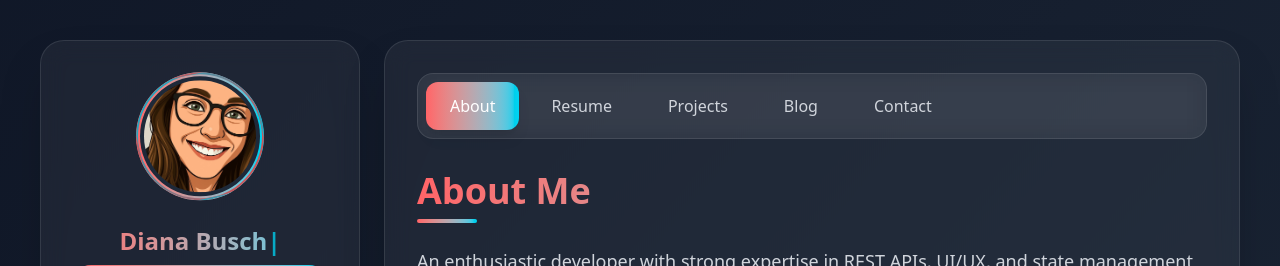
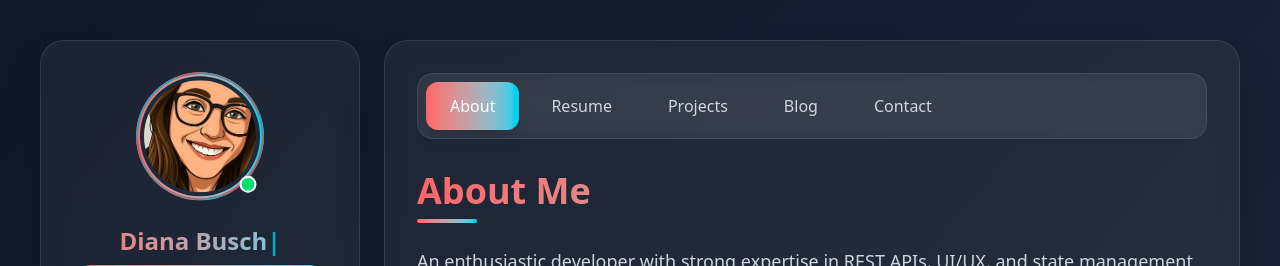
Before and after one commit to DBusch-Developer/developer-portfolio, a React (Vite) app in the folder client/: page / in a window 1280 px wide. Shown: the top 266 px of the page. Built offline with nearby package versions, Linux system fonts and the light colour scheme.

Commit message:
Adds green dot with pulse animation for available to work title.

```diff
--- a/client/src/components/Sidebar.jsx
+++ b/client/src/components/Sidebar.jsx
@@ -1,14 +1,6 @@
 import { useEffect, useState } from "react";
 import { motion, AnimatePresence } from "framer-motion";
-import {
-  Mail,
-  Phone,
-  MapPin,
-  Linkedin,
-  Github,
-  Globe,
-  ChevronDown,
-} from "lucide-react";
+import { Mail, Phone, MapPin, Linkedin, Github, Globe, ChevronDown } from "lucide-react";
 
 const Sidebar = () => {
   const [displayName, setDisplayName] = useState("");
@@ -39,24 +31,27 @@ const Sidebar = () => {
     };
 
     checkMobile();
-    window.addEventListener("resize", checkMobile);
-    return () => window.removeEventListener("resize", checkMobile);
+    window.addEventListener('resize', checkMobile);
+    return () => window.removeEventListener('resize', checkMobile);
   }, []);
 
   // Contact item click handler with glow effect
   const handleContactItemClick = (e) => {
-    e.currentTarget.classList.add("glow-effect");
+    e.currentTarget.classList.add('glow-effect');
     setTimeout(() => {
-      e.currentTarget.classList.remove("glow-effect");
+      e.currentTarget.classList.remove('glow-effect');
     }, 1000);
   };
 
   // Handle avatar click to open professional photo in new tab
   const handleAvatarClick = () => {
-    const professionalPhotoUrl =
-      "https://developer-portfolio-seven-flax.vercel.app/assets/headshot.jpg";
+    // Option 1: Direct public URL (requires file in public/assets/)
+    const professionalPhotoUrl = "/assets/headshot.jpg";
 
-    window.open(professionalPhotoUrl, "_blank", "noopener,noreferrer");
+    // Option 2: If you keep it in src/assets/, use this instead:
+    // const professionalPhotoUrl = new URL('../assets/headshot.jpg', import.meta.url).href;
+
+    window.open(professionalPhotoUrl, '_blank', 'noopener,noreferrer');
   };
 
   const contactInfo = [
@@ -96,9 +91,9 @@ const Sidebar = () => {
       animate={{ opacity: 1, x: 0 }}
       transition={{ duration: 0.6 }}
       className={`
-        ${isMobile ? "w-full" : "lg:w-80"}
+        ${isMobile ? 'w-full' : 'lg:w-80'}
         glass rounded-3xl shadow-2xl
-        ${isMobile ? "" : "lg:sticky lg:top-6"}
+        ${isMobile ? '' : 'lg:sticky lg:top-6'}
         h-fit overflow-hidden relative
       `}
     >
@@ -120,12 +115,10 @@ const Sidebar = () => {
       )}
 
       {/* Main Profile Section - Always Visible */}
-      <div className={`p-6 ${isMobile ? "pb-4" : "lg:p-8"}`}>
+      <div className={`p-6 ${isMobile ? 'pb-4' : 'lg:p-8'}`}>
         {/* Profile Image - Clickable to open professional photo in new tab */}
         <motion.div
-          className={`relative mx-auto mb-6 ${
-            isMobile ? "w-24 h-24" : "w-32 h-32"
-          } cursor-pointer group`}
+          className={`relative mx-auto mb-6 ${isMobile ? 'w-24 h-24' : 'w-32 h-32'} cursor-pointer group`}
           animate={{ y: [0, -10, 0] }}
           transition={{ duration: 3, repeat: Infinity, ease: "easeInOut" }}
           onClick={handleAvatarClick}
@@ -135,9 +128,7 @@ const Sidebar = () => {
           <div className="w-full h-full rounded-full gradient-bg p-1">
             <div className="w-full h-full rounded-full bg-gray-800 flex items-center justify-center overflow-hidden">
               <img
-                className={`rounded-full object-cover ${
-                  isMobile ? "w-20 h-20" : "w-28 h-28"
-                } group-hover:scale-110 transition-transform duration-300`}
+                className={`rounded-full object-cover ${isMobile ? 'w-20 h-20' : 'w-28 h-28'}  transition-transform duration-300`}
                 src={new URL(`../assets/avatar.jpg`, import.meta.url).href}
                 alt="Diana Busch - Click to view professional photo"
                 title="Click to view professional photo"
@@ -156,20 +147,32 @@ const Sidebar = () => {
             transition={{ duration: 8, repeat: Infinity, ease: "linear" }}
           />
 
-          {/* Hover overlay with text */}
-          <div className="absolute inset-0 rounded-full bg-black/50 flex items-center justify-center opacity-0 group-hover:opacity-100 transition-opacity duration-300 pointer-events-none">
-            <span className="text-white text-xs font-medium text-center px-2">
-              View Photo
-            </span>
+          {/* Available for work - Green pulsing dot with sonar effect */}
+          <div className={`absolute ${isMobile ? 'bottom-1 right-1' : 'bottom-2 right-2'} group/status`}>
+
+            {/* Main green dot */}
+            <motion.div
+              className="relative w-4 h-4 bg-green-400 rounded-full border-2 border-white shadow-lg z-10"
+              animate={{
+                scale: [1, 1.2, 1],
+                boxShadow: [
+                  "0 0 0 0 rgba(34, 197, 94, 0.4)",
+                  "0 0 0 8px rgba(34, 197, 94, 0)",
+                  "0 0 0 0 rgba(34, 197, 94, 0.4)"
+                ]
+              }}
+              transition={{
+                duration: 1.5,
+                repeat: Infinity,
+                ease: "easeInOut"
+              }}
+              title="Available for work!"
+            />
           </div>
         </motion.div>
 
         {/* Name with typing effect */}
-        <h1
-          className={`font-bold text-center mb-2 gradient-text ${
-            isMobile ? "text-xl" : "text-2xl"
-          }`}
-        >
+        <h1 className={`font-bold text-center mb-2 gradient-text ${isMobile ? 'text-xl' : 'text-2xl'}`}>
           {displayName}
           <motion.span
             animate={{ opacity: [1, 0] }}
@@ -188,7 +191,7 @@ const Sidebar = () => {
             delay: 2,
             type: "spring",
             stiffness: 200,
-            duration: 0.8,
+            duration: 0.8
           }}
           className="gradient-bg text-white text-center py-2 px-4 rounded-full text-sm shadow-lg shimmer-effect mb-4"
         >
@@ -201,10 +204,10 @@ const Sidebar = () => {
         {(!isMobile || isExpanded) && (
           <motion.div
             initial={isMobile ? { height: 0, opacity: 0 } : { opacity: 1 }}
-            animate={{ height: "auto", opacity: 1 }}
+            animate={{ height: 'auto', opacity: 1 }}
             exit={isMobile ? { height: 0, opacity: 0 } : { opacity: 0 }}
             transition={{ duration: 0.3 }}
-            className={`px-6 pb-6 ${isMobile ? "pt-0" : "lg:px-8"}`}
+            className={`px-6 pb-6 ${isMobile ? 'pt-0' : 'lg:px-8'}`}
           >
             {/* Enhanced Contact Info with progressive animations */}
             <div className="space-y-4 mb-8">
@@ -213,9 +216,7 @@ const Sidebar = () => {
                   key={item.label}
                   initial={{ opacity: 0, x: -20 }}
                   animate={{ opacity: 1, x: 0 }}
-                  transition={{
-                    delay: isMobile ? 0.1 + index * 0.1 : 2.5 + index * 0.2,
-                  }}
+                  transition={{ delay: isMobile ? 0.1 + index * 0.1 : 2.5 + index * 0.2 }}
                   className="flex items-center p-3 glass rounded-xl contact-item-hover transition-all duration-300 cursor-pointer group shimmer-effect"
                   onClick={handleContactItemClick}
                 >
@@ -224,7 +225,7 @@ const Sidebar = () => {
                     whileHover={{
                       scale: 1.1,
                       rotate: [0, -5, 5, 0],
-                      transition: { duration: 0.3 },
+                      transition: { duration: 0.3 }
                     }}
                     whileTap={{ scale: 0.95 }}
                   >
@@ -271,14 +272,14 @@ const Sidebar = () => {
                   transition={{
                     delay: isMobile ? 0.3 + index * 0.1 : 3 + social.delay,
                     type: "spring",
-                    stiffness: 200,
+                    stiffness: 200
                   }}
                   className="w-12 h-12 glass rounded-xl flex items-center justify-center hover:gradient-bg transition-all duration-300 group pulse-social shimmer-effect"
                   whileHover={{
                     scale: 1.15,
                     y: -8,
                     rotate: [0, -10, 10, 0],
-                    transition: { duration: 0.3 },
+                    transition: { duration: 0.3 }
                   }}
                   whileTap={{ scale: 0.9 }}
                 >
@@ -308,12 +309,12 @@ const Sidebar = () => {
                   className="w-2 h-2 bg-gradient-to-r from-red-400 to-cyan-400 rounded-full"
                   animate={{
                     scale: [1, 1.5, 1],
-                    opacity: [0.5, 1, 0.5],
+                    opacity: [0.5, 1, 0.5]
                   }}
                   transition={{
                     duration: 2,
                     repeat: Infinity,
-                    delay: i * 0.3,
+                    delay: i * 0.3
                   }}
                 />
               ))}
```
